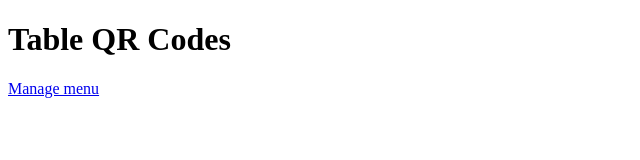
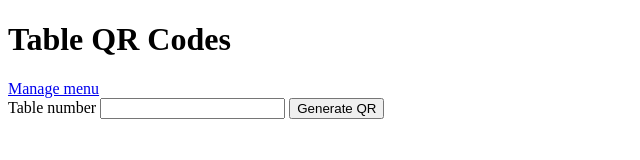
Before and after one commit to Bagusbachtiar/qr_table_app, a website: page public/admin/qr.html in a window 1280 px wide. Shown: the whole page, without its empty margins (0-640 px from the left). Drawn offline with Linux system fonts and the light colour scheme.

Commit message:
just adding qr html again

```diff
--- a/public/admin/qr.html
+++ b/public/admin/qr.html
@@ -6,3 +6,10 @@
 <body>
   <h1>Table QR Codes</h1>
   <a href="menu.html">Manage menu</a>
+    <form id="qr-form">
+    <label for="table-number">Table number</label>
+    <input type="number" id="table-number" min="1" step="1" required>
+    <button type="submit">Generate QR</button>
+  </form>
+</body>
+</html>
```
